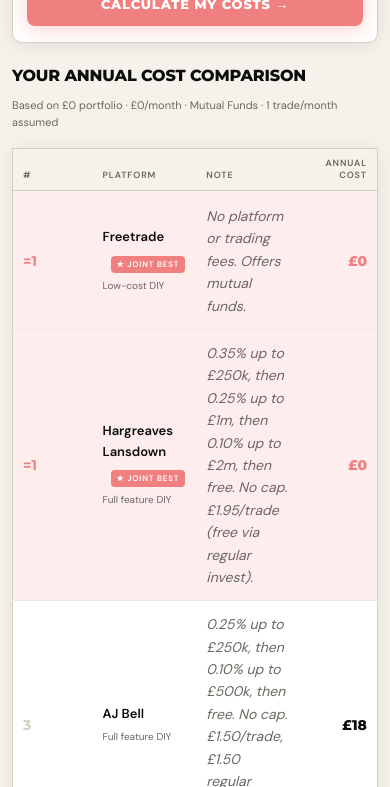
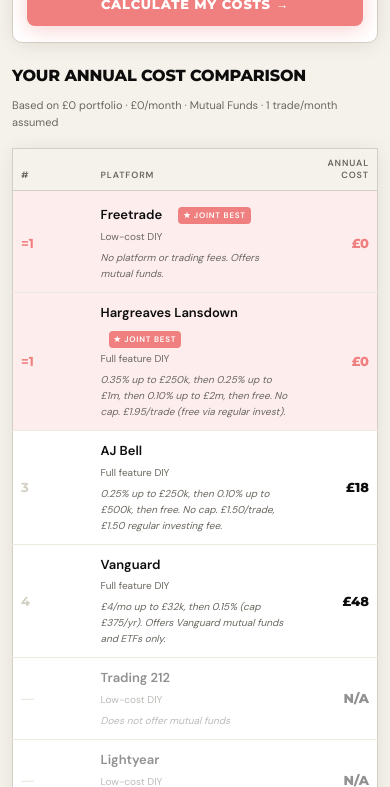
Before and after one commit to makingmoneysimple/ISA-tool, a plain HTML site: page index.html in a window 390 px wide. Both pictures are taken after typing "Sample", "Sample" into the empty fields and a click on the button "CALCULATE MY COSTS →". Shown: the part 748-1535 px from the top of the page. Drawn offline with Linux system fonts and the light colour scheme.

Commit message:
Add files via upload

```diff
--- a/index.html
+++ b/index.html
@@ -367,6 +367,7 @@
   .is-best .res-rank { color: var(--accent); }
   .res-name { font-weight: 600; font-size: 14px; }
   .res-type { font-size: 11px; color: var(--mid); font-weight: 400; }
+  .res-note-mobile { display: none; }
   .res-note { font-size: 11px; color: var(--mid); font-style: italic; }
   .res-cost {
     font-family: 'Montserrat', sans-serif;
@@ -713,7 +714,7 @@
     .card-title { font-size: 16px; margin-bottom: 12px; }
     .card-subtitle { font-size: 12px; margin-bottom: 16px; }
 
-    /* ── FEE CALCULATOR ── */
+    /* ── FEE CALCULATOR INPUTS ── */
     .input-grid { grid-template-columns: 1fr; gap: 14px; margin-bottom: 18px; }
     .toggle-group { flex-direction: row; gap: 8px; }
     .toggle-option { padding: 10px 12px; font-size: 13px; }
@@ -721,18 +722,28 @@
     #results { margin-top: 20px; }
     .results-header { font-size: 16px; }
     .results-sub { font-size: 11px; }
-    /* Prevent border-radius clipping the first row */
+
+    /* ── FEE CALCULATOR RESULTS - restructure for mobile ── */
     .results-table { border-radius: 8px; overflow: visible; }
-    .results-table thead th { font-size: 9px; padding: 8px 10px; }
-    .results-table td { padding: 12px 10px; }
-    .res-rank { width: 24px; font-size: 12px; }
+    .results-table thead th { font-size: 9px; padding: 8px 8px; }
+    .results-table td { padding: 10px 8px; font-size: 13px; }
+    /* Hide Note column header and cell on mobile */
+    .results-table thead th:nth-child(3) { display: none; }
+    .results-table td:nth-child(3) { display: none; }
+    /* Make platform column show note below name */
+    .res-note-mobile { display: block; font-size: 10px; color: var(--mid); font-style: italic; margin-top: 3px; }
+    .res-rank { width: 20px; font-size: 11px; }
     .res-name { font-size: 13px; }
     .res-type { font-size: 10px; }
-    .res-note { font-size: 10px; }
     .res-cost { font-size: 14px; }
-    .res-best-badge { font-size: 8px; padding: 2px 6px; }
+    .res-best-badge { font-size: 8px; padding: 2px 5px; }
     .assumptions { font-size: 11px; padding: 12px 14px; }
     .disclaimer { font-size: 11px; padding: 12px 14px; margin-top: 12px; }
+
+    /* ── FUND AVAILABILITY - fix VAFTGAG hidden behind sticky header ── */
+    #tab-etfs .card { padding-top: 14px; }
+    /* Disable sticky thead on mobile - tab nav is sticky enough */
+    thead th { position: static !important; top: auto !important; }
 
     /* ── FULL COMPARISON — keep important columns readable ── */
     .table-wrap { border-radius: 8px; }
@@ -1375,7 +1386,7 @@
     const rank = r.offered ? getRank(r.totalCost) : null;
     const isBest = r.offered && r.totalCost === minCost;
     const isWorst = r.offered && r.totalCost === maxCost && maxCost !== minCost;
-    const costClass = isBest ? 'best' : (isWorst ? 'worst' : '');
+    const costClass = isBest ? 'best' : '';
     const note = typeof r.platform.feeNote === 'object' ? r.platform.feeNote[investType] : r.platform.feeNote;
     const tied = isBest && tiedCount(minCost) > 1;
     const bestBadge = isBest ? `<span class="res-best-badge">★ ${tied ? 'Joint best' : 'Best for you'}</span>` : '';
@@ -1387,7 +1398,7 @@
 
     tr.innerHTML = `
       <td class="res-rank">${rankDisplay}</td>
-      <td><div style="display:flex;align-items:center;gap:8px;flex-wrap:wrap"><span class="res-name">${r.platform.name}</span>${bestBadge}</div><span class="res-type">${r.platform.type}</span></td>
+      <td><div style="display:flex;align-items:center;gap:8px;flex-wrap:wrap"><span class="res-name">${r.platform.name}</span>${bestBadge}</div><span class="res-type">${r.platform.type}</span><span class="res-note-mobile">${r.offered ? (note || '') : 'Does not offer ' + (investType === 'funds' ? 'mutual funds' : 'ETFs/stocks')}</span></td>
       <td class="res-note">${r.offered ? (note || '—') : 'Does not offer ' + (investType === 'funds' ? 'mutual funds' : 'ETFs/stocks')}</td>
       <td class="res-cost ${costClass}">${r.offered ? '£' + r.totalCost.toFixed(0) : 'N/A'}</td>
     `;
```
